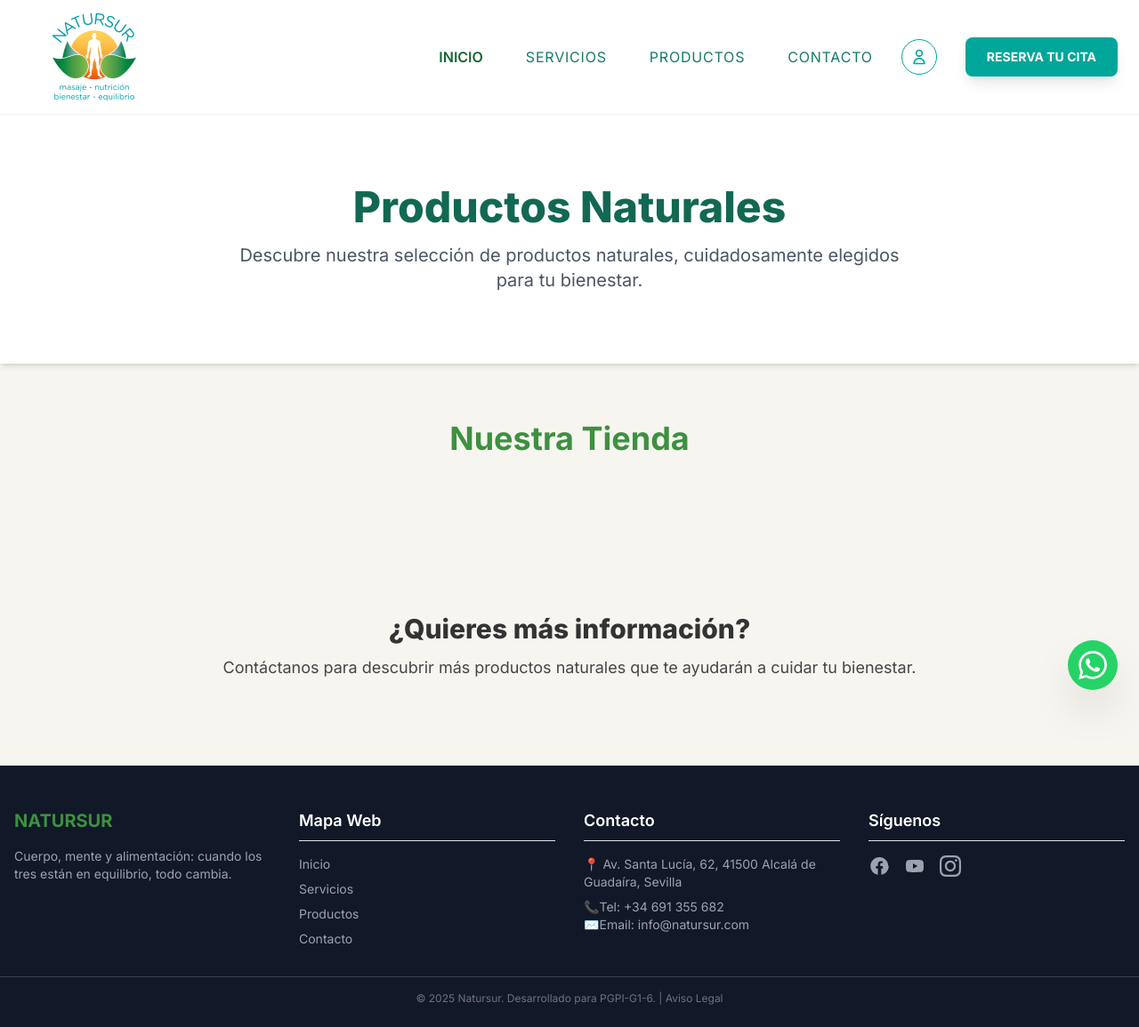
After one commit to MartaRecio/PGPI-G1-6-Natursur, a Django app: page /productos/ in a window 1280 px wide. The commit adds this page. Shown: the whole page at 89% size. Run offline with Django 5.2, Linux system fonts and the light colour scheme; data that the repository does not hold is empty; some libraries are stand-ins or nearby versions.

Commit message:
lista productos Herbalife

```diff
--- a/natursur/home/templates/base.html
+++ b/natursur/home/templates/base.html
@@ -77,6 +77,7 @@
                     <!-- Enlaces del menú principal -->
                     <a href="{% url 'home' %}" class="font-semibold text-green-800 hover:text-button-turquesa transition duration-300">Inicio</a>
                     <a href="{% url 'services' %}" class="nav-link">Servicios</a>
+                    <a href="{% url 'lista_productos' %}" class="nav-link">Productos</a>
                     <a href="#contact-info" class="nav-link">Contacto</a>
                 </nav>
 
@@ -197,6 +198,7 @@
                 <ul class="space-y-2 text-sm text-gray-400">
                     <li><a href="{% url 'home' %}" class="hover:text-corporate-green transition duration-300">Inicio</a></li>
                     <li><a href="{% url 'services' %}" class="hover:text-corporate-green transition duration-300">Servicios</a></li>
+                    <li><a href="{% url 'lista_productos' %}" class="hover:text-corporate-green transition duration-300">Productos</a></li>
                     <li><a href="#" class="hover:text-corporate-green transition duration-300">Contacto</a></li>
 
                 </ul>
--- /dev/null
+++ b/natursur/home/templates/home/productos.html
@@ -0,0 +1,67 @@
+{% extends "base.html" %}
+{% load static %}
+
+{% block title %}Productos | Natursur{% endblock %}
+
+{% block content %}
+
+<section class="py-20 bg-white shadow-md">
+    <div class="max-w-6xl mx-auto px-4 text-center">
+        <h1 class="text-5xl font-extrabold text-[#126853] mb-4">
+            Productos Naturales
+        </h1>
+        <p class="text-xl text-gray-600 max-w-3xl mx-auto">
+            Descubre nuestra selección de productos naturales, cuidadosamente elegidos para tu bienestar.
+        </p>
+    </div>
+</section>
+
+<section class="py-16 bg-light-background">
+    <div class="max-w-7xl mx-auto px-4">
+        <h2 class="text-4xl font-bold text-center text-corporate-green mb-12">
+            Nuestra Tienda
+        </h2>
+
+        <div class="grid grid-cols-1 md:grid-cols-3 lg:grid-cols-4 gap-10">
+
+            {% for producto in productos %}
+            <a href="{{ producto.link }}" target="_blank" class="bg-white p-6 rounded-xl shadow-lg hover:shadow-2xl transition duration-300 transform hover:-translate-y-1 border-t-4 border-corporate-green flex flex-col h-full">
+
+                <!-- Imagen -->
+                <div class="mb-4">
+                    <img src="{{ producto.img_url }}" alt="{{ producto.nombre }}" class="w-full h-56 object-contain mx-auto"/>
+                </div>
+
+                <!-- Nombre del producto -->
+                <h3 class="text-2xl font-bold text-[#126853] mb-2 text-center">
+                    {{ producto.nombre }}
+                </h3>
+
+                <!-- Contenedor para precio y botón siempre abajo -->
+                <div class="mt-auto text-center flex flex-col gap-3">
+                    <p class="text-gray-600 font-semibold text-lg">
+                        {{ producto.precio }}
+                    </p>
+                    <span class="inline-block px-6 py-2 border border-button-turquesa text-button-turquesa font-semibold rounded-full hover:bg-button-turquesa hover:text-white transition duration-300">
+                        Ver Producto
+                    </span>
+                </div>
+            </a>
+            {% endfor %}
+
+        </div>
+    </div>
+</section>
+
+<section class="py-16 bg-corporate-green text-green">
+    <div class="max-w-5xl mx-auto px-4 text-center">
+        <h2 class="text-3xl font-extrabold mb-3">
+            ¿Quieres más información?
+        </h2>
+        <p class="text-lg opacity-90 mb-8">
+            Contáctanos para descubrir más productos naturales que te ayudarán a cuidar tu bienestar.
+        </p>
+    </div>
+</section>
+
+{% endblock content %}
--- a/natursur/home/urls.py
+++ b/natursur/home/urls.py
@@ -19,4 +19,7 @@ urlpatterns = [
     path('calendario/', views.calendario_mensual, name='calendario'),
     path('calendario/horas-ocupadas/', views.horas_ocupadas, name='horas_ocupadas'),
     path('crear-cita-final/', views.crear_cita_final, name='crear_cita_final'),
+
+    # Productos Herbalife
+    path("productos/", views.lista_productos, name="lista_productos"),
 ]
--- a/natursur/home/views.py
+++ b/natursur/home/views.py
@@ -8,6 +8,7 @@ from django.contrib.auth import get_user_model
 from django.utils import timezone
 from .models import Cita
 from datetime import timedelta, datetime, date
+from .models import Producto
 
 User = get_user_model()
 
@@ -276,3 +277,7 @@ def crear_cita_final(request):
             messages.error(request, f'Error creando cita: {str(e)}')
 
     return redirect('calendario')
+
+def lista_productos(request):
+    productos = Producto.objects.all()  # Todos los productos
+    return render(request, "home/productos.html", {"productos": productos})
```
Also changed, not shown: natursur/home/models.py (+10 -0 lines), natursur/home/populateDB.py (added, +85 -0 lines).
